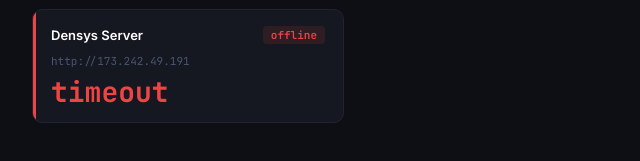
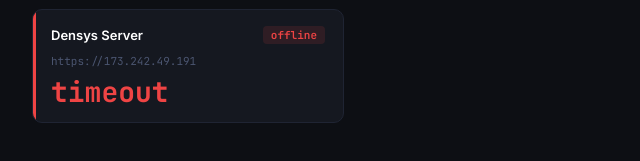
Before and after one commit to shura3006-ich/ping-monitor, a plain HTML site: page index.html in a window 1280 px wide. Shown: the part 955-1116 px from the top of the page, 128-768 px from the left. Drawn offline with Linux system fonts and the light colour scheme; no server answers.

Commit message:
Add files via upload

```diff
--- a/index.html
+++ b/index.html
@@ -288,7 +288,7 @@ const SERVERS = [
   {
     group: "densys",
     servers: [
-      { name: "Densys Server",     url: "http://173.242.49.191" },
+      { name: "Densys Server",     url: "https://173.242.49.191" },
     ]
   }
 ];
```
